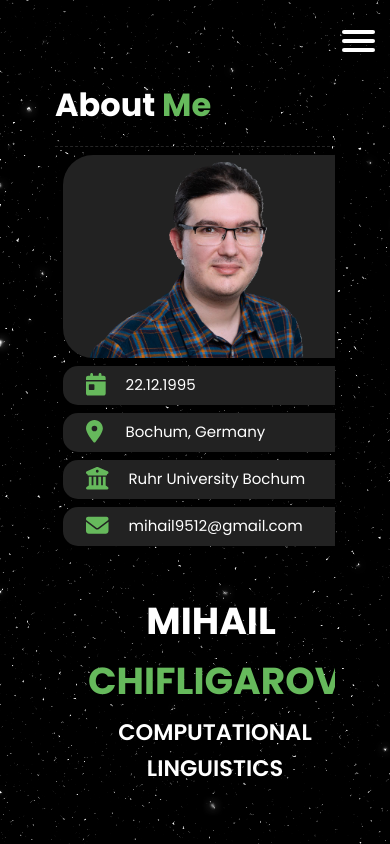
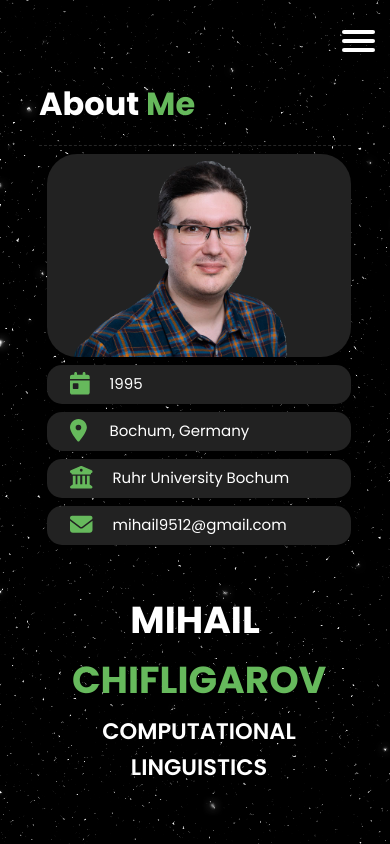
Before and after one commit to yanchdramch/yanchdramch.github.io, a Vue app: page /about in a window 390 px wide. Built offline with nearby package versions, Linux system fonts and the light colour scheme.

Commit message:
further (hopefully) responsive elements

```diff
--- a/src/components/PublicationComponent.vue
+++ b/src/components/PublicationComponent.vue
@@ -82,6 +82,7 @@ export default {
 .details {
   display: flex;
   flex-direction: row;
+  flex-wrap: wrap;
   justify-content: flex-start;
   margin-top: 0.5em;
 }
--- a/src/views/AboutView.vue
+++ b/src/views/AboutView.vue
@@ -9,7 +9,7 @@
     <div class="details">
       <div class="col leftcol">
         <img src="/images/profile-picture.png" alt="profile picture" class="picture">
-        <DetailComponent text="22.12.1995" icon="calendar-day" set="fas" />
+        <DetailComponent text="1995" icon="calendar-day" set="fas" />
         <DetailComponent text="Bochum, Germany" icon="location-dot" set="fas" />
         <DetailComponent text="Ruhr University Bochum" icon="building-columns" set="fas"
           link="https://www.ruhr-uni-bochum.de/en" />
@@ -80,7 +80,7 @@ export default {
   min-height: 85vh;
   display: flex;
   align-items: flex-start;
-  padding: 1rem;
+  padding-top: 1em;
   width: 80vw;
   flex-direction: column;
   max-height: 85vh;
--- a/src/views/ContactView.vue
+++ b/src/views/ContactView.vue
@@ -70,7 +70,7 @@ export default {
   min-height: 85vh;
   display: flex;
   align-items: flex-start;
-  padding: 1rem;
+  padding-top: 1em;
   width: 80vw;
   flex-direction: column;
   max-height: 85vh;
--- a/src/views/ProjectsView.vue
+++ b/src/views/ProjectsView.vue
@@ -153,7 +153,7 @@ swiper-slide {
   min-height: 85vh;
   display: flex;
   align-items: flex-start;
-  padding: 1rem;
+  padding-top: 1em;
   width: 75vw;
   flex-direction: column;
   max-height: 85vh;
--- a/src/views/PublicationsView.vue
+++ b/src/views/PublicationsView.vue
@@ -57,7 +57,7 @@ export default {
   min-height: 85vh;
   display: flex;
   align-items: flex-start;
-  padding: 1rem;
+  padding-top: 1em;
   width: 75vw;
   flex-direction: column;
   max-height: 85vh;
```
